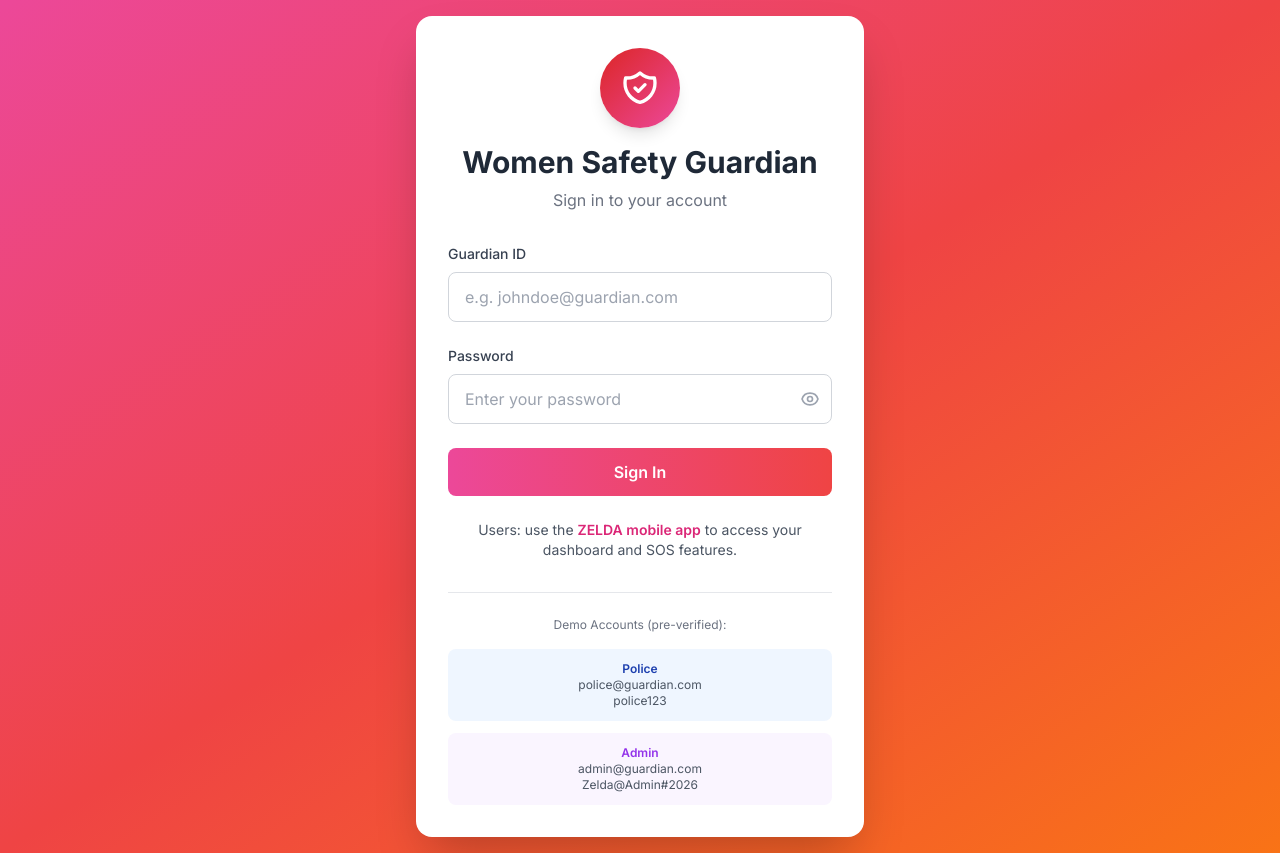
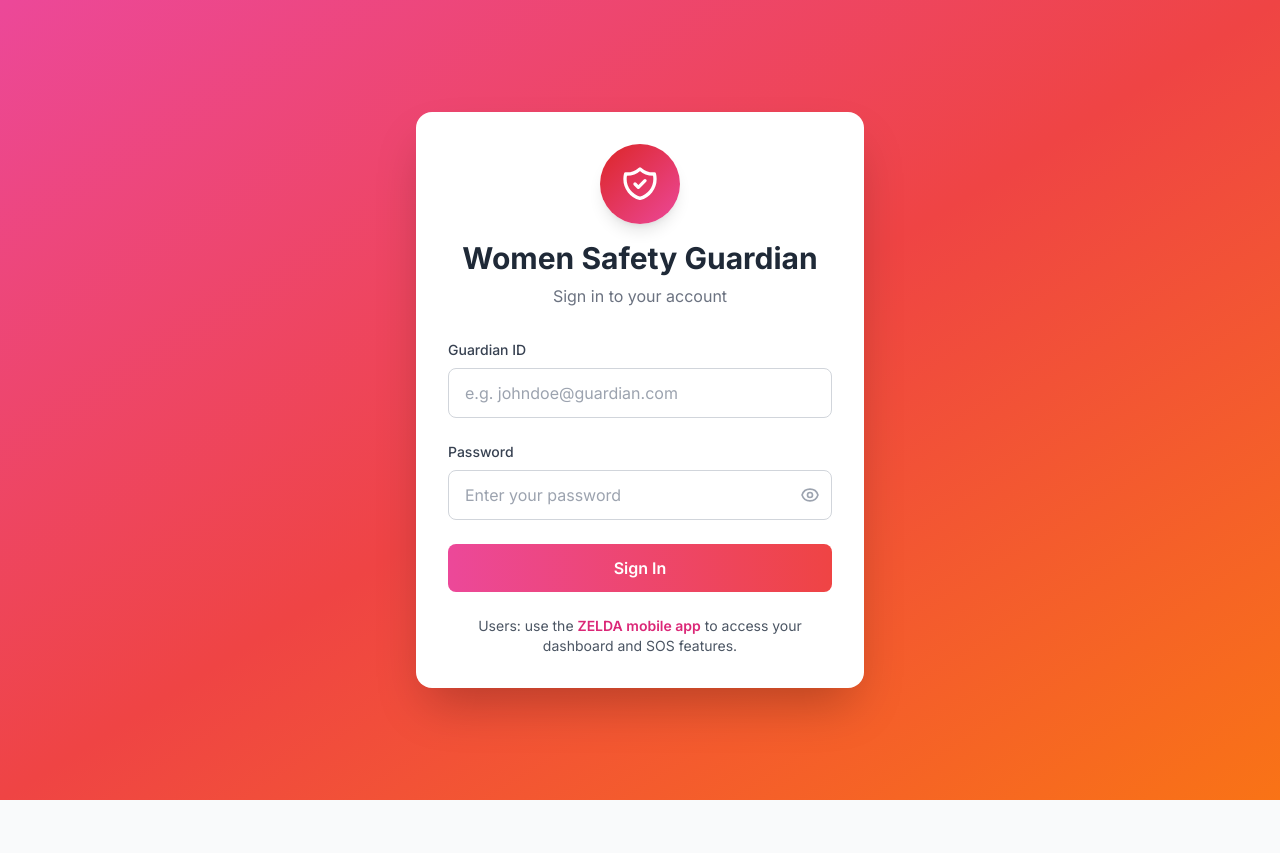
Before and after one commit to bragee7/brageez, a React (Vite) app in the folder client/: page /login in a window 1280 px wide. After the commit the page ends 800 px from the top, so only its background shows below. Built offline with nearby package versions, Linux system fonts and the light colour scheme.

Commit message:
Remove Demo Accounts (pre-verified) boxes from web login page

```diff
--- a/client/src/pages/Login.jsx
+++ b/client/src/pages/Login.jsx
@@ -146,21 +146,6 @@ const Login = () => {
           </p>
         </div>
 
-        <div className="mt-8 pt-6 border-t border-gray-200">
-          <p className="text-xs text-gray-500 text-center mb-4">Demo Accounts (pre-verified):</p>
-          <div className="grid grid-cols-1 gap-3 text-xs">
-            <div className="bg-blue-50 p-3 rounded-lg text-center">
-              <p className="font-semibold text-police-blue">Police</p>
-              <p className="text-gray-600">police@guardian.com</p>
-              <p className="text-gray-600">police123</p>
-            </div>
-            <div className="bg-purple-50 p-3 rounded-lg text-center">
-              <p className="font-semibold text-purple-600">Admin</p>
-              <p className="text-gray-600">admin@guardian.com</p>
-              <p className="text-gray-600">Zelda@Admin#2026</p>
-            </div>
-          </div>
-        </div>
       </div>
     </div>
   );
```
Also changed, not shown: 4 other files (tests, documents, lock files or other folders).
